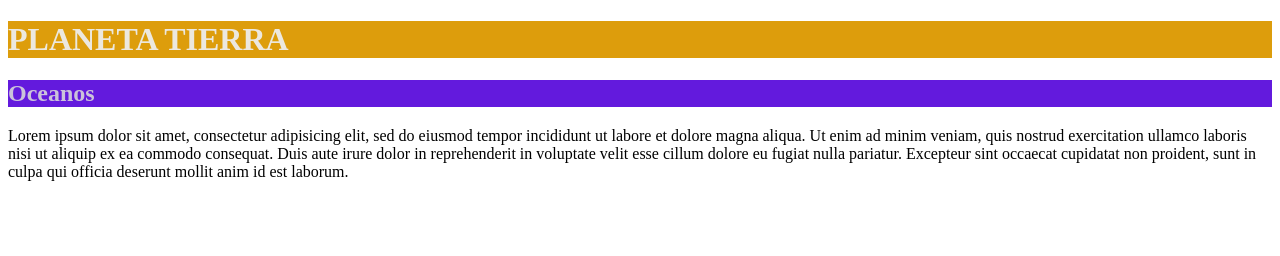
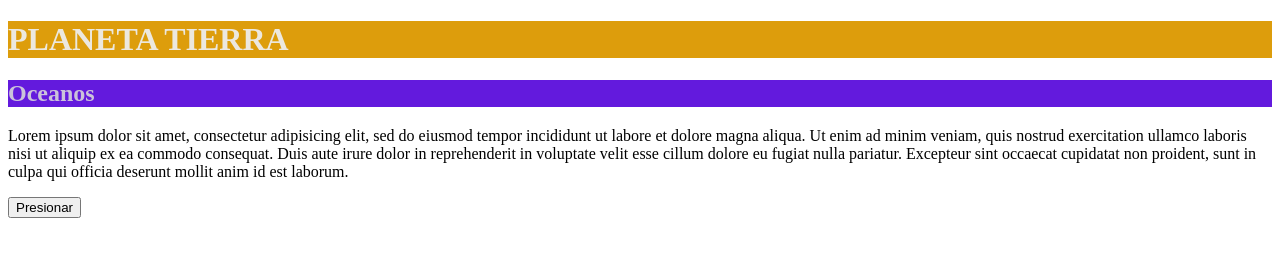
Before and after one commit to naviMtq/RepositorioTierra, a plain HTML site: page index.html in a window 1280 px wide. Drawn offline with Linux system fonts and the light colour scheme.

Commit message:
agregar funciones

```diff
--- a/index.html
+++ b/index.html
@@ -4,6 +4,7 @@
 	<meta charset="utf-8">
 	<meta name="viewport" content="width=device-width, initial-scale=1">
 	<link rel="stylesheet" type="text/css" href="css/styles.css">
+	<script src="js/javascript.js"></script>
 	<title>index</title>
 </head>
 <body>
@@ -15,6 +16,8 @@
 	consequat. Duis aute irure dolor in reprehenderit in voluptate velit esse
 	cillum dolore eu fugiat nulla pariatur. Excepteur sint occaecat cupidatat non
 	proident, sunt in culpa qui officia deserunt mollit anim id est laborum.</p>
+
+	<input type="button" onclick="saludo()" value="Presionar">
 </body>
 </html>
 
--- a/js/javascript.js
+++ b/js/javascript.js
@@ -0,0 +1,3 @@
+function saludo(){
+    alert ("HOLA BUENOS DIAS!!!");
+}
```
